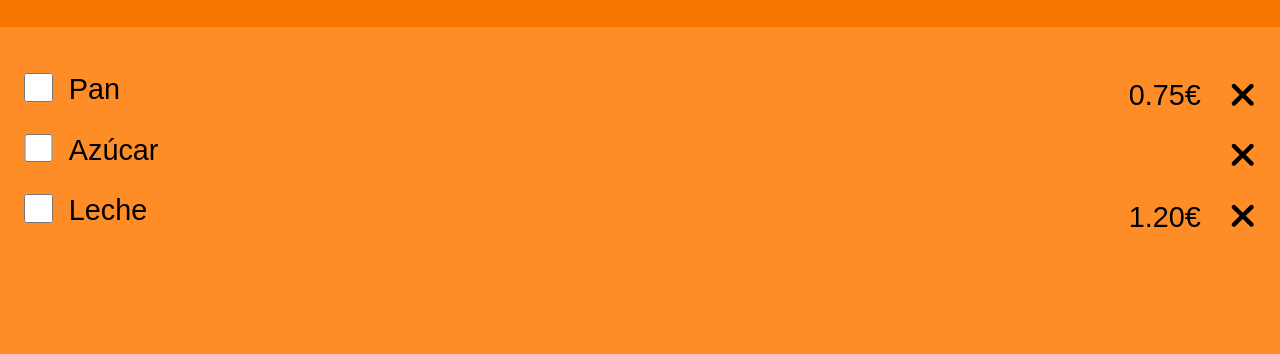
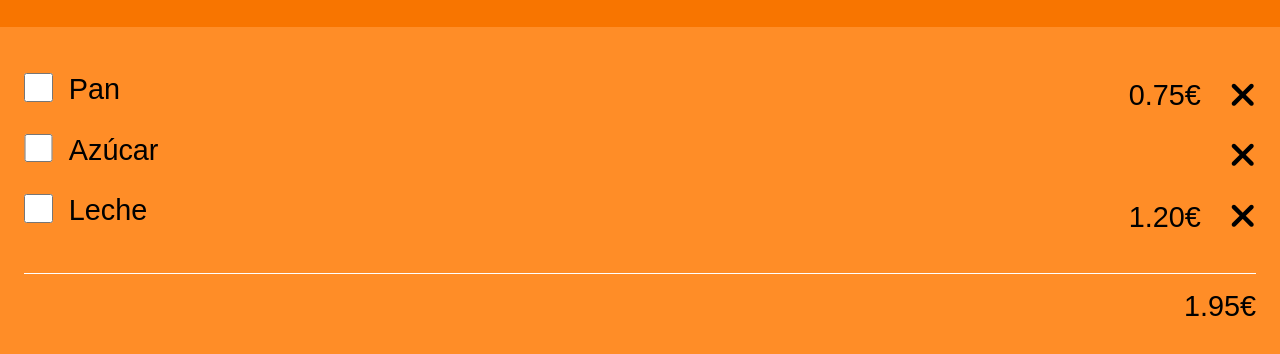
Before and after one commit to Learning-X/202204-W1CH4-luc-st-pierre, a website: page index.html in a window 1280 px wide. Shown: the part 228-582 px from the top of the page. Drawn offline with Linux system fonts and the light colour scheme.

Commit message:
Added and styles total price

```diff
--- a/index.html
+++ b/index.html
@@ -82,6 +82,8 @@
           </div>
         </li>
       </ul>
+
+      <span class="article__list--price">1.95€</span>
     </section>
   </body>
 </html>
--- a/styles/styles.css
+++ b/styles/styles.css
@@ -4,6 +4,7 @@
   --bg-white: #fff;
   --txt-black: #000;
   --border-black: #000;
+  --border-white: #fff;
 }
 
 * {
@@ -81,6 +82,13 @@ body {
 /* ITEMS LIST */
 .items {
   padding: 2rem 1.5rem;
+  display: flex;
+  flex-direction: column;
+}
+
+.article__list {
+  padding-bottom: 2rem;
+  border-bottom: 1px solid var(--border-white);
 }
 
 .article__item {
@@ -89,6 +97,13 @@ body {
   justify-content: space-between;
   align-items: center;
   padding: 0.5rem 0;
+}
+
+.article__list--price {
+  align-self: flex-end;
+  padding-top: 1rem;
+  font-size: 1.8rem;
+  font-weight: 200;
 }
 
 .item__name {
```
